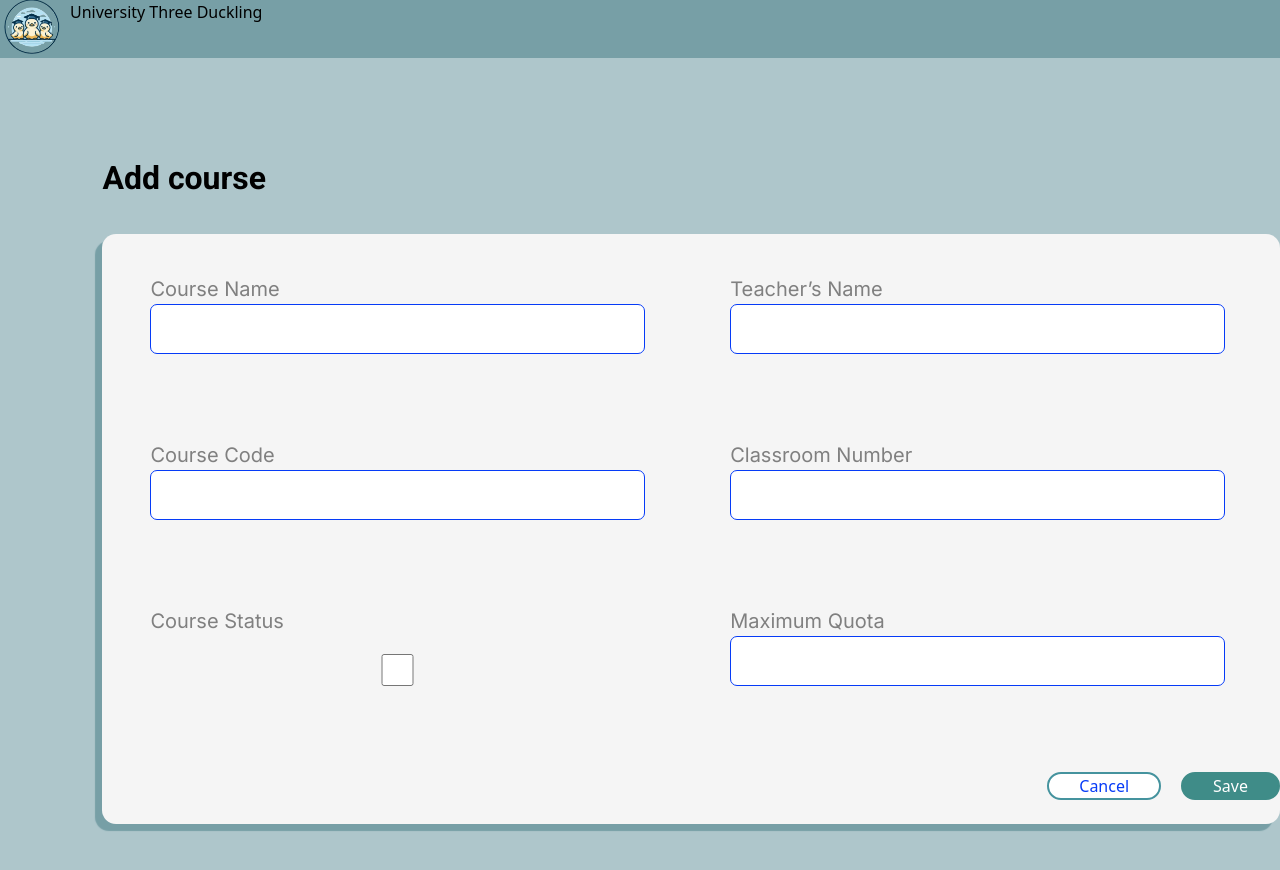
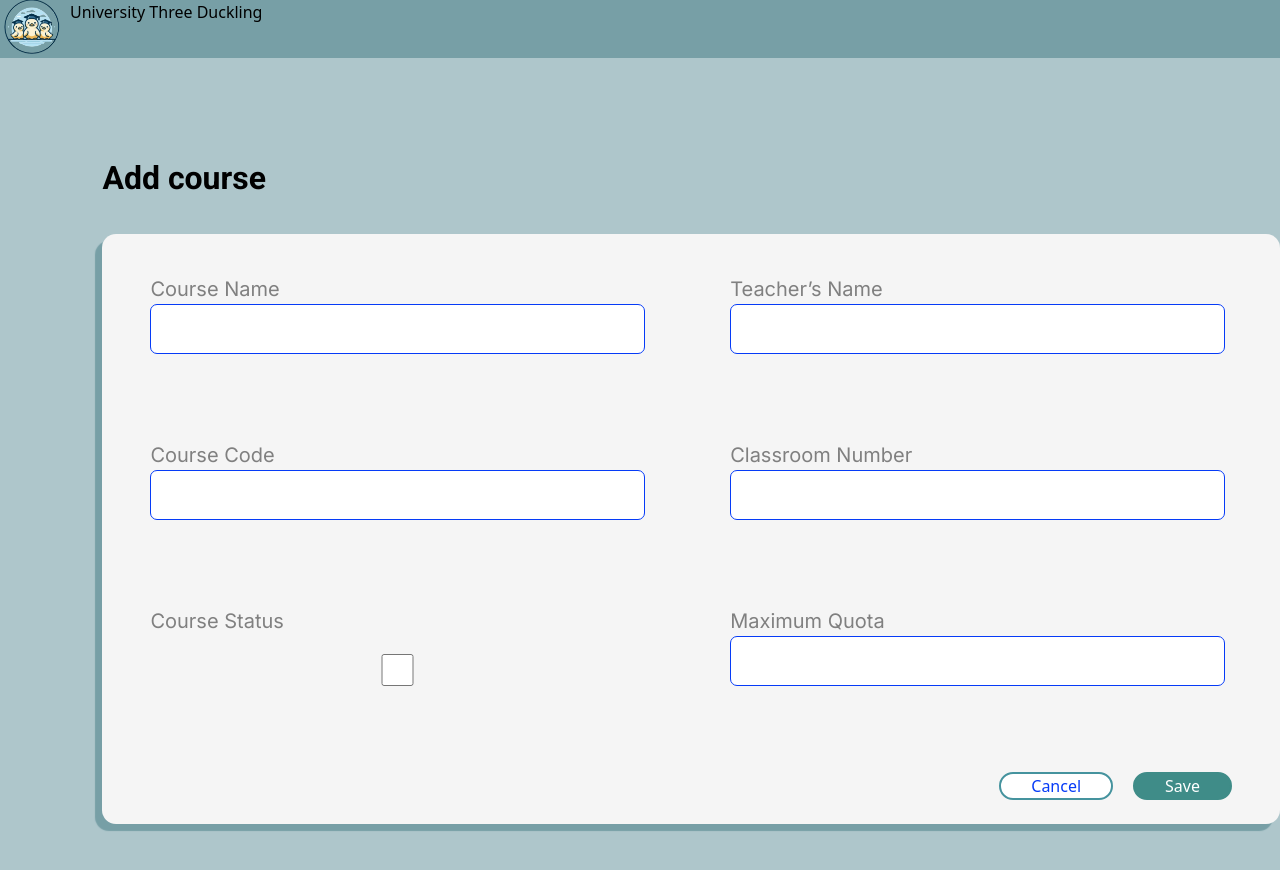
Before and after one commit to dian7875/CoursesManage, a React (Vite) app: page /create in a window 1280 px wide. Shown: the top 870 px of the page. Built offline with nearby package versions, Linux system fonts and the light colour scheme.

Commit message:
Actualizar estilos del formulario de creación de cursos - Corregir margen derecho

```diff
--- a/src/pages/create/CreateCourse.css
+++ b/src/pages/create/CreateCourse.css
@@ -114,7 +114,7 @@
     justify-content: end;
     gap: 20px;
     grid-column: 2;
-    margin-right: 2rem;
+    padding-right: 3rem;
 
    }
 
```
